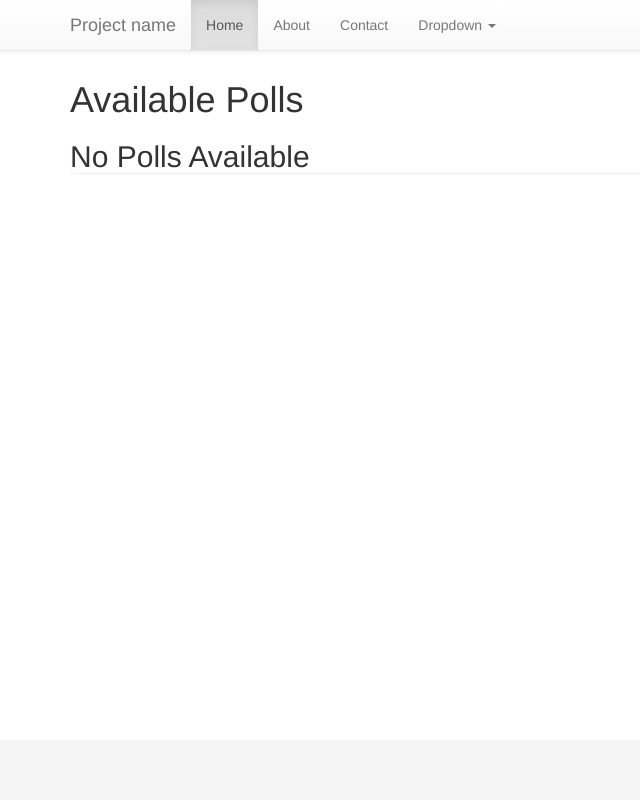
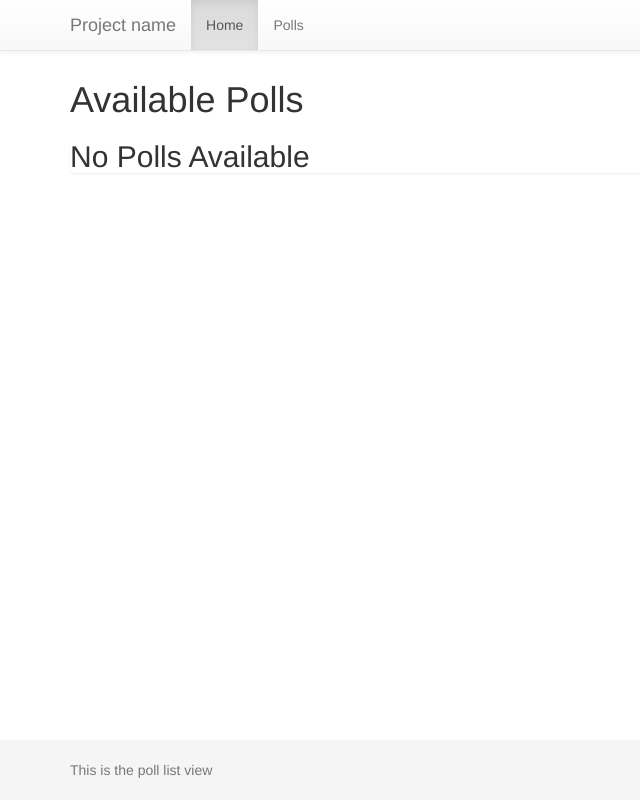
Before and after one commit to Octowl/dj_course, a Django app: template polls/templates/poll_list.html in a window 1280 px wide. Shown: the whole page, without its empty margins (0-640 px from the left). Run offline with Django 3.2, Linux system fonts and the light colour scheme; the template is opened without the code that fills it, so the values that code supplies are empty; some libraries are stand-ins or nearby versions.

Commit message:
Switch to class based generic views

```diff
--- a/kbpollproj/templates/base.html
+++ b/kbpollproj/templates/base.html
@@ -54,21 +54,21 @@
         <div id="navbar" class="collapse navbar-collapse">
           <ul class="nav navbar-nav">
             {% block nav %}
-            <li class="active"><a href="#">Home</a></li>
-            <li><a href="#about">About</a></li>
-            <li><a href="#contact">Contact</a></li>
-            <li class="dropdown">
-              <a href="#" class="dropdown-toggle" data-toggle="dropdown" role="button" aria-expanded="false">Dropdown <span class="caret"></span></a>
-              <ul class="dropdown-menu" role="menu">
-                <li><a href="#">Action</a></li>
-                <li><a href="#">Another action</a></li>
-                <li><a href="#">Something else here</a></li>
-                <li class="divider"></li>
-                <li class="dropdown-header">Nav header</li>
-                <li><a href="#">Separated link</a></li>
-                <li><a href="#">One more separated link</a></li>
-              </ul>
-            </li>
+            <li class="active"><a href="/">Home</a></li>
+            <li><a href="/polls/list/">Polls</a></li>
+{#            <li><a href="#contact">Contact</a></li>#}
+{#            <li class="dropdown">#}
+{#              <a href="#" class="dropdown-toggle" data-toggle="dropdown" role="button" aria-expanded="false">Dropdown <span class="caret"></span></a>#}
+{#              <ul class="dropdown-menu" role="menu">#}
+{#                <li><a href="#">Action</a></li>#}
+{#                <li><a href="#">Another action</a></li>#}
+{#                <li><a href="#">Something else here</a></li>#}
+{#                <li class="divider"></li>#}
+{#                <li class="dropdown-header">Nav header</li>#}
+{#                <li><a href="#">Separated link</a></li>#}
+{#                <li><a href="#">One more separated link</a></li>#}
+{#              </ul>#}
+{#            </li>#}
             {% endblock %}
           </ul>
         </div><!--/.nav-collapse -->
@@ -88,7 +88,7 @@
 
     <footer class="footer">
       <div class="container">
-        <p class="text-muted">{% block footer%}{% endblock %}</p>
+        <p class="text-muted">This is the poll {% block footer%}{% endblock %} view</p>
       </div>
     </footer>
 
--- /dev/null
+++ b/kbpollproj/templates/index.html
@@ -0,0 +1,5 @@
+{% extends "base.html" %}
+
+{% block content %}
+<h1>Welcome To Patataland Polling System!</h1>
+{% endblock %}
--- a/kbpollproj/urls.py
+++ b/kbpollproj/urls.py
@@ -15,8 +15,10 @@ Including another URLconf
 """
 from django.conf.urls import include, url
 from django.contrib import admin
+from django.views.generic import TemplateView
 
 urlpatterns = [
+    url(r'^$', TemplateView.as_view(template_name="index.html")),
     url(r'^polls/', include('polls.urls')),
     url(r'^admin/', include(admin.site.urls)),
     url(r'^accounts/', include('allauth.urls')),
--- a/polls/templates/poll_details.html
+++ b/polls/templates/poll_details.html
@@ -2,7 +2,7 @@
 
 {% block content %}
 
-<h1>{{ pol.question }}</h1>
+<h1>{{ poll.question }}</h1>
 <ul class="list-group">
     {% for c in poll.choice_set.all %}
     <li class="list-group-item">
@@ -18,3 +18,6 @@
 </ul>
 
 {% endblock %}
+{% block footer %}
+detail
+{% endblock %}
--- a/polls/templates/poll_list.html
+++ b/polls/templates/poll_list.html
@@ -5,10 +5,13 @@
     <div class="list-group">
         {% for p in polls %}
             <a class="list-group-item" href="{% url 'poll_details' p.pk %}">
-                        <span class="badge">
-                            {{ p.category }}
-                        </span>
-                <h4 class="list-group-item-heading">{{ p.name }}</h4>
+                <span class="badge">
+                    {{ p.category }}
+                </span>
+                <span class="badge">
+                    Choices: {{ p.choice_set.count }}
+                </span>
+                <h4 class="list-group-item-heading">{{ p.name|truncatechars:10}}</h4>
                 <p class="list-group-item-text">{{ p.question }}</p>
             </a>
         {% empty %}
@@ -16,3 +19,6 @@
         {% endfor %}
     </div>
 {% endblock %}
+{% block footer %}
+list
+{% endblock %}
--- a/polls/urls.py
+++ b/polls/urls.py
@@ -2,6 +2,6 @@ from django.conf.urls import url
 from polls import views
 
 urlpatterns = [
-    url(r'^list/', views.poll_list, name='poll_list'),
-    url(r'^poll/(?P<poll_id>\d+)/$', views.poll_details, name='poll_details'),
+    url(r'^list/', views.PollList.as_view(), name='poll_list'),
+    url(r'^poll/(?P<poll_id>\d+)/$', views.PollDetails.as_view(), name='poll_details'),
 ]
```
Also changed, not shown: polls/views.py (+21 -12 lines).
